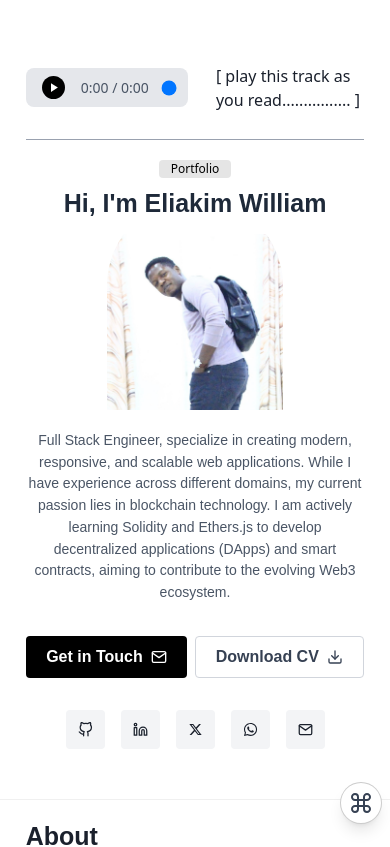
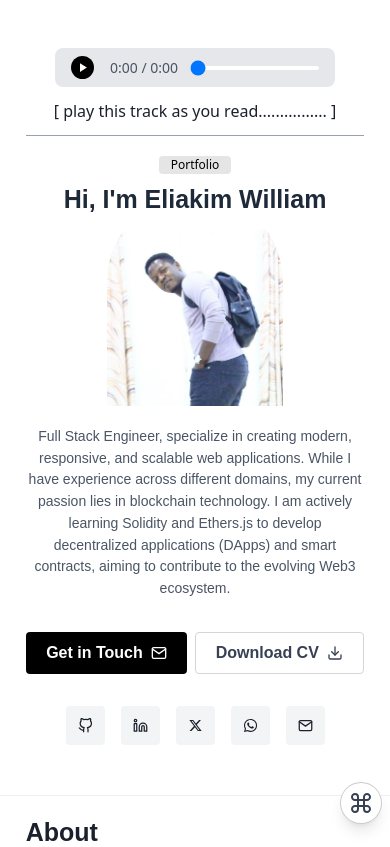
Before and after one commit to Eliakimshasha/portifolio, a Next.js app: page / in a window 390 px wide. Shown: the top 847 px of the page. Built offline with nearby package versions, Linux system fonts and the light colour scheme; a web font is replaced by a local one.

Commit message:
commited

```diff
--- a/src/components/Hero.jsx
+++ b/src/components/Hero.jsx
@@ -56,8 +56,8 @@ const audioRef = useRef(null);
   return (
     <section id="home" className="bg-white py-7 md:pb-7 pb-1 flex items-center relative">
       <div className="container mx-auto px-4">
-       <div className='flex py-5 items-center gap-7 border-b border-gray-400 mb-5 pb-3'>
-         <div className="audio-player max-w-md p-4 py-2 bg-gray-200 rounded-lg my-5">
+       <div className='flex print:hidden py-5 flex-col md:flex-row items-center gap-3 md:gap-7 border-b border-gray-400 mb-5 pb-3'>
+         <div className="audio-player max-w-md p-4 py-2 bg-gray-200 rounded-lg my-0 md:my-5">
       <audio
         ref={audioRef}
         src="/audio/audio1.mp3"
```
